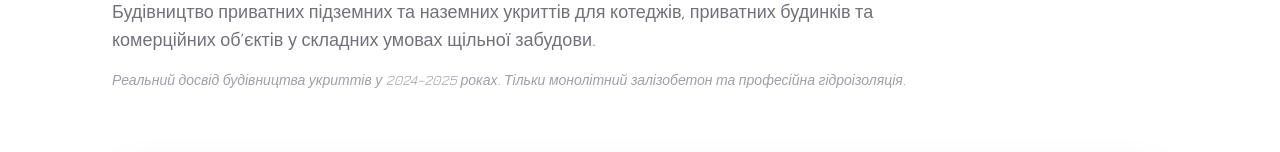
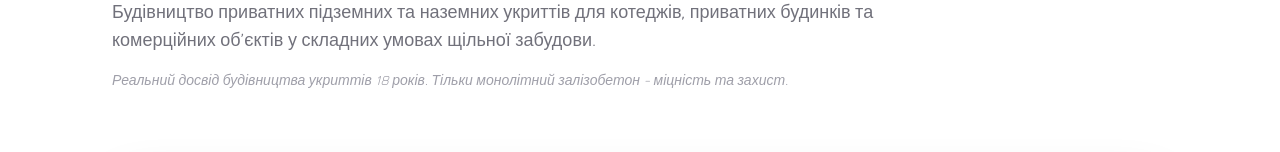
Before and after one commit to DenysKavun/beton-new, a Next.js app: page /bomboshovyshcha in a window 1280 px wide. Shown: the part 502-654 px from the top of the page. Built offline with nearby package versions, Linux system fonts and the light colour scheme.

Commit message:
Update page.tsx

```diff
--- a/app/bomboshovyshcha/page.tsx
+++ b/app/bomboshovyshcha/page.tsx
@@ -53,7 +53,7 @@ export default function BombShelterPage() {
           </p>
 
           <p className="text-zinc-400 text-sm italic">
-            Реальний досвід будівництва укриттів у 2024–2025 роках. Тільки монолітний залізобетон та професійна гідроізоляція.
+            Реальний досвід будівництва укриттів 18 років. Тільки монолітний залізобетон - міцність та захист.
           </p>
         </section>
 
@@ -199,7 +199,7 @@ export default function BombShelterPage() {
             <div className="p-6 rounded-2xl border border-zinc-200">
               <h3 className="font-semibold mb-3 text-lg">Реальний досвід</h3>
               <p className="text-zinc-600">
-                Побудовані та успішно здані приватні укриття та бомбосховища протягом 2024–2025 років.
+                Побудовані та успішно здані приватні укриття та бомбосховища протягом 18 років.
               </p>
             </div>
 
```
